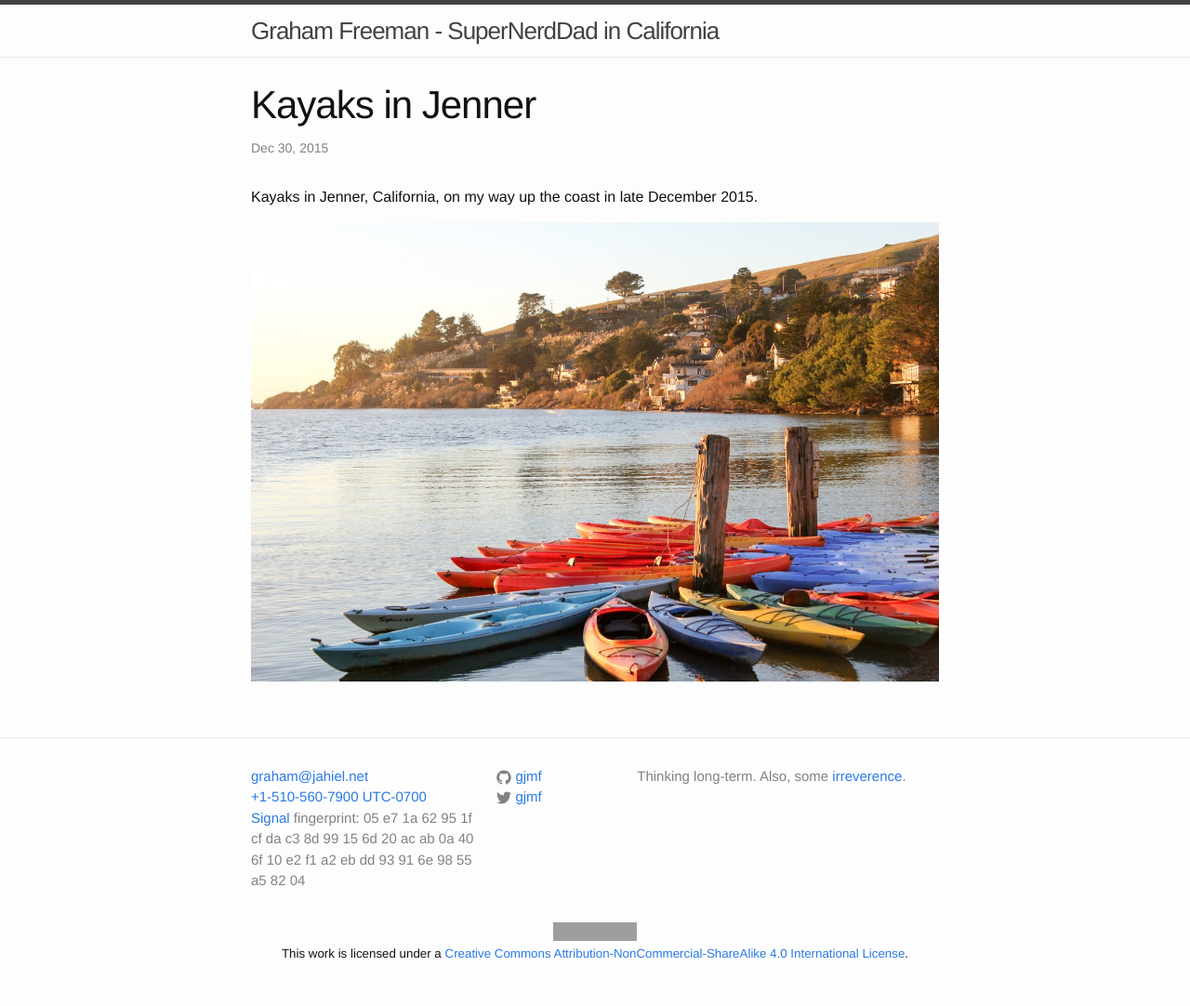
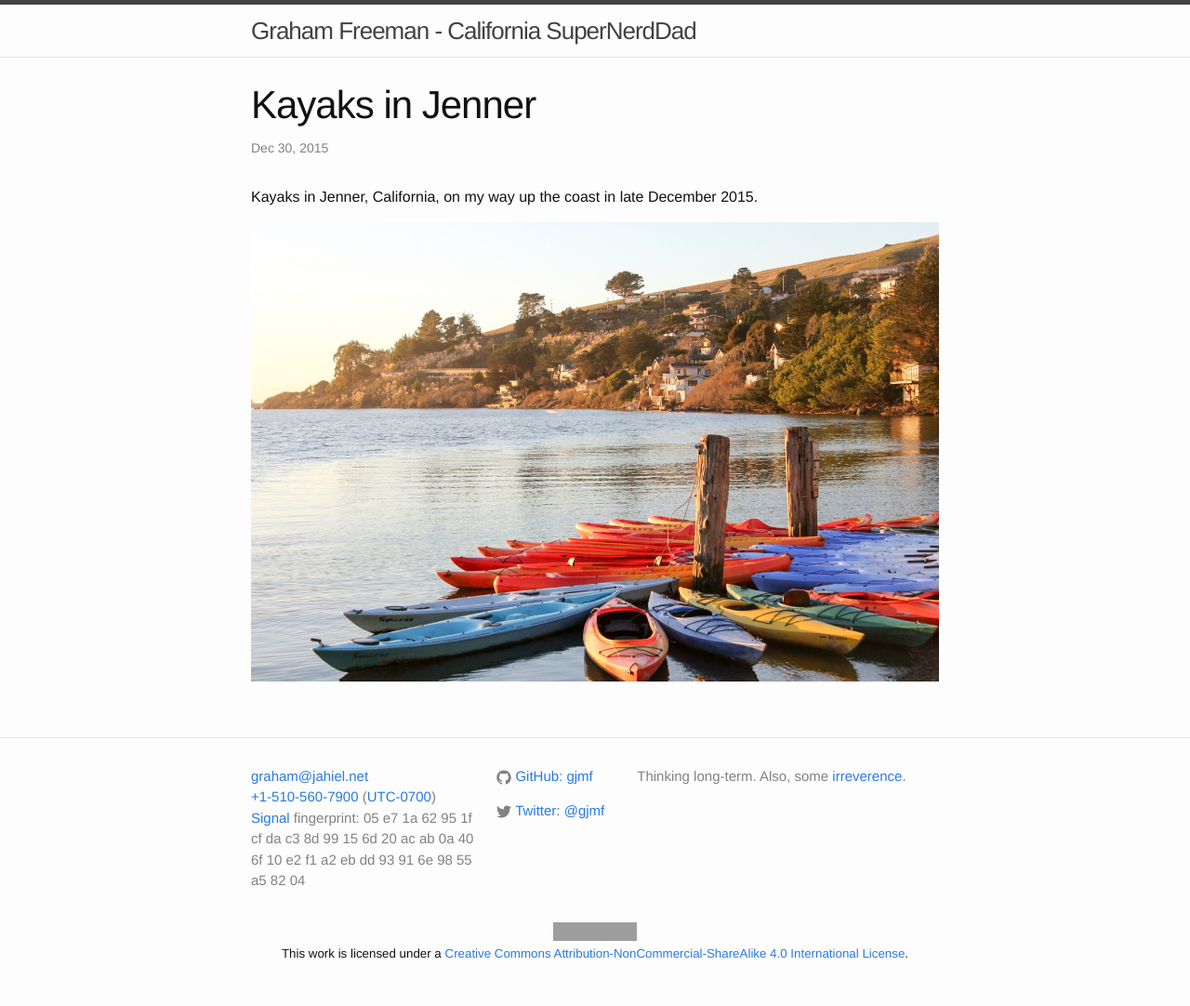
Before and after one commit to gjmf/gjmf.github.io, a Jekyll site: the page built from _posts/2015-12-30-kayaks-in-jenner.markdown, in a window 1280 px wide. Shown: the whole page at 93% size. Built offline with Jekyll 4.4.1, drawn with Linux system fonts in a browser that asks for light colours; grey boxes are pictures that could not be loaded.

Commit message:
Some improvements per PageSpeed Insights

```diff
--- a/_config.yml
+++ b/_config.yml
@@ -1,5 +1,5 @@
 # Site settings
-title: Graham Freeman - SuperNerdDad in California
+title: Graham Freeman - California SuperNerdDad
 email: graham@jahiel.net
 tel: +1-510-560-7900
 signal_fingerprint: 05 e7 1a 62 95 1f cf da c3 8d 99 15 6d 20 ac ab 0a 40 6f 10 e2 f1 a2 eb dd 93 91 6e 98 55 a5 82 04
--- a/_includes/footer.html
+++ b/_includes/footer.html
@@ -6,7 +6,7 @@
       <div class="footer-col  footer-col-1">
         <ul class="contact-list">
           <li><a href="mailto:{{ site.email }}">{{ site.email }}</a></li>
-          <li><a href="tel:{{ site.tel }}">{{ site.tel }}</a> <a href="https://www.wolframalpha.com/input/?i=current+time+berkeley+ca">UTC-0700</a></li>
+          <li><a href="tel:{{ site.tel }}">{{ site.tel }}</a> (<a href="https://www.wolframalpha.com/input/?i=current+time+berkeley+ca">UTC-0700</a>)</li>
 	{% if site.signal_fingerprint %}
           <li><p class="text"><a href="https://whispersystems.org/">Signal</a> fingerprint: {{ site.signal_fingerprint }}</p></li>
 	{% endif %}
@@ -23,9 +23,11 @@
                   <path fill="#828282" d="M7.999,0.431c-4.285,0-7.76,3.474-7.76,7.761 c0,3.428,2.223,6.337,5.307,7.363c0.388,0.071,0.53-0.168,0.53-0.374c0-0.184-0.007-0.672-0.01-1.32 c-2.159,0.469-2.614-1.04-2.614-1.04c-0.353-0.896-0.862-1.135-0.862-1.135c-0.705-0.481,0.053-0.472,0.053-0.472 c0.779,0.055,1.189,0.8,1.189,0.8c0.692,1.186,1.816,0.843,2.258,0.645c0.071-0.502,0.271-0.843,0.493-1.037 C4.86,11.425,3.049,10.76,3.049,7.786c0-0.847,0.302-1.54,0.799-2.082C3.768,5.507,3.501,4.718,3.924,3.65 c0,0,0.652-0.209,2.134,0.796C6.677,4.273,7.34,4.187,8,4.184c0.659,0.003,1.323,0.089,1.943,0.261 c1.482-1.004,2.132-0.796,2.132-0.796c0.423,1.068,0.157,1.857,0.077,2.054c0.497,0.542,0.798,1.235,0.798,2.082 c0,2.981-1.814,3.637-3.543,3.829c0.279,0.24,0.527,0.713,0.527,1.437c0,1.037-0.01,1.874-0.01,2.129 c0,0.208,0.14,0.449,0.534,0.373c3.081-1.028,5.302-3.935,5.302-7.362C15.76,3.906,12.285,0.431,7.999,0.431z"/>
                 </svg>
               </span>
-
-              <span class="username">{{ site.github_username }}</span>
+              <span class="username">GitHub: {{ site.github_username }}</span>
             </a>
+          </li>
+		<p></p>
+          <li>
           </li>
           {% endif %}
 
@@ -39,7 +41,7 @@
                 </svg>
               </span>
 
-              <span class="username">{{ site.twitter_username }}</span>
+              <span class="username">Twitter: @{{ site.twitter_username }}</span>
             </a>
           </li>
           {% endif %}
```
Also changed, not shown: images/GF-hiking-mono-small.jpg.
